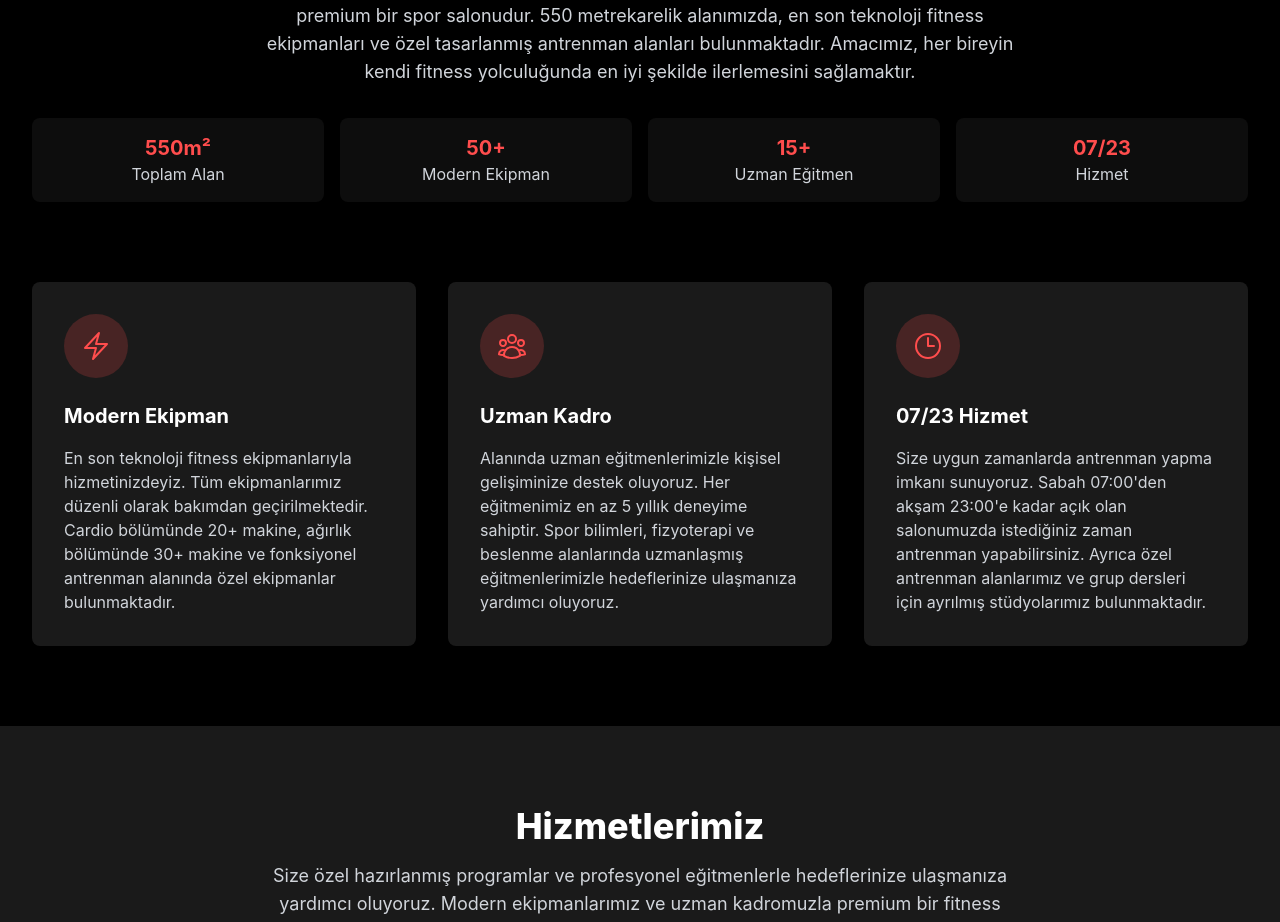
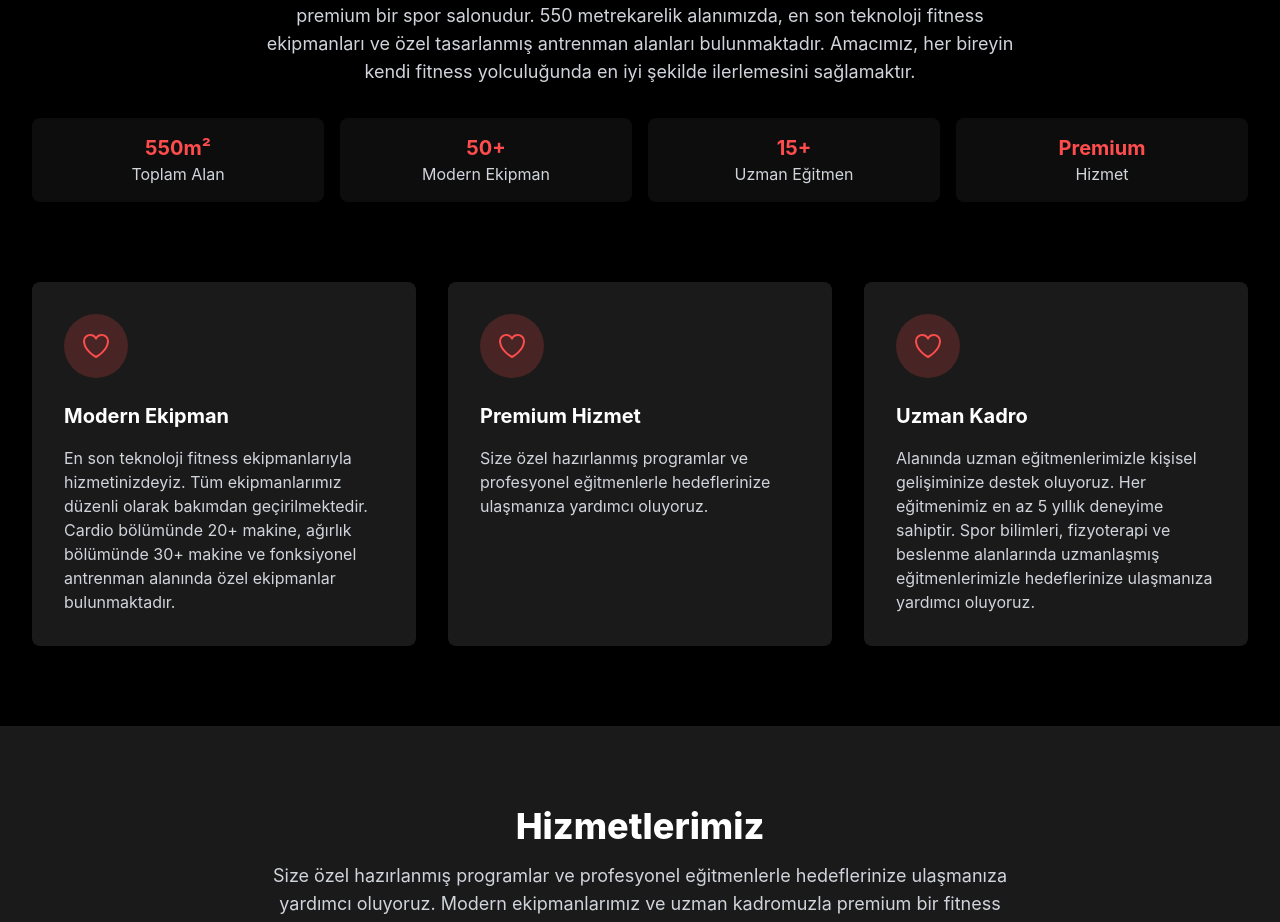
Before and after one commit to Mert48Ta/gymxl, a React (Create React App) app: page / in a window 1280 px wide. Shown: the part 1881-2803 px from the top of the page. Built offline with nearby package versions, Linux system fonts and the light colour scheme.

Commit message:
Update: Change icons to HeartIcon

```diff
--- a/src/App.js
+++ b/src/App.js
@@ -506,7 +506,7 @@ function App() {
                 whileHover={{ scale: 1.05, rotate: -2 }}
                 className="bg-secondary/50 p-4 rounded-lg transform transition-all duration-300 hover:shadow-lg hover:shadow-primary/20"
               >
-                <h3 className="text-xl font-bold text-primary">07/23</h3>
+                <h3 className="text-xl font-bold text-primary">Premium</h3>
                 <p className="text-gray-300">Hizmet</p>
               </motion.div>
             </div>
@@ -528,7 +528,7 @@ function App() {
                   transition={{ duration: 0.5, delay: 0.4 }}
                   className="w-16 h-16 bg-primary/20 rounded-full flex items-center justify-center mb-6"
                 >
-                  <BoltIcon className="w-8 h-8 text-primary" />
+                  <HeartIcon className="w-8 h-8 text-primary" />
                 </motion.div>
                 <h3 className="text-xl font-bold text-white mb-4">Modern Ekipman</h3>
                 <p className="text-gray-300">En son teknoloji fitness ekipmanlarıyla hizmetinizdeyiz. Tüm ekipmanlarımız düzenli olarak bakımdan geçirilmektedir. Cardio bölümünde 20+ makine, ağırlık bölümünde 30+ makine ve fonksiyonel antrenman alanında özel ekipmanlar bulunmaktadır.</p>
@@ -548,10 +548,10 @@ function App() {
                   transition={{ duration: 0.5, delay: 0.5 }}
                   className="w-16 h-16 bg-primary/20 rounded-full flex items-center justify-center mb-6"
                 >
-                  <UserGroupIcon className="w-8 h-8 text-primary" />
+                  <HeartIcon className="w-8 h-8 text-primary" />
                 </motion.div>
-                <h3 className="text-xl font-bold text-white mb-4">Uzman Kadro</h3>
-                <p className="text-gray-300">Alanında uzman eğitmenlerimizle kişisel gelişiminize destek oluyoruz. Her eğitmenimiz en az 5 yıllık deneyime sahiptir. Spor bilimleri, fizyoterapi ve beslenme alanlarında uzmanlaşmış eğitmenlerimizle hedeflerinize ulaşmanıza yardımcı oluyoruz.</p>
+                <h3 className="text-xl font-bold text-white mb-4">Premium Hizmet</h3>
+                <p className="text-gray-300">Size özel hazırlanmış programlar ve profesyonel eğitmenlerle hedeflerinize ulaşmanıza yardımcı oluyoruz.</p>
               </motion.div>
               <motion.div
                 initial={{ opacity: 0, x: 50 }}
@@ -568,10 +568,10 @@ function App() {
                   transition={{ duration: 0.5, delay: 0.6 }}
                   className="w-16 h-16 bg-primary/20 rounded-full flex items-center justify-center mb-6"
                 >
-                  <ClockIcon className="w-8 h-8 text-primary" />
+                  <HeartIcon className="w-8 h-8 text-primary" />
                 </motion.div>
-                <h3 className="text-xl font-bold text-white mb-4">07/23 Hizmet</h3>
-                <p className="text-gray-300">Size uygun zamanlarda antrenman yapma imkanı sunuyoruz. Sabah 07:00'den akşam 23:00'e kadar açık olan salonumuzda istediğiniz zaman antrenman yapabilirsiniz. Ayrıca özel antrenman alanlarımız ve grup dersleri için ayrılmış stüdyolarımız bulunmaktadır.</p>
+                <h3 className="text-xl font-bold text-white mb-4">Uzman Kadro</h3>
+                <p className="text-gray-300">Alanında uzman eğitmenlerimizle kişisel gelişiminize destek oluyoruz. Her eğitmenimiz en az 5 yıllık deneyime sahiptir. Spor bilimleri, fizyoterapi ve beslenme alanlarında uzmanlaşmış eğitmenlerimizle hedeflerinize ulaşmanıza yardımcı oluyoruz.</p>
               </motion.div>
             </div>
           </div>
```
